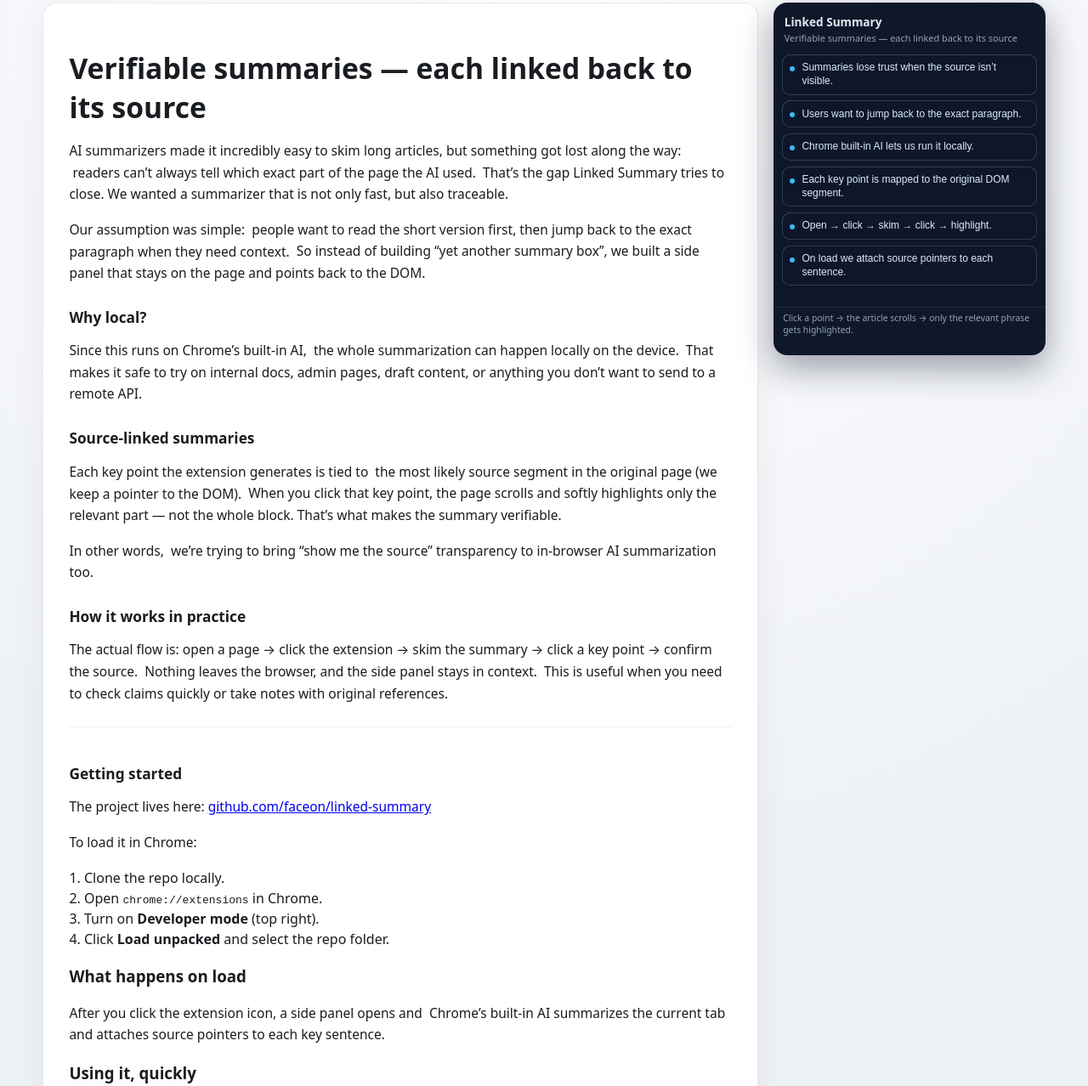
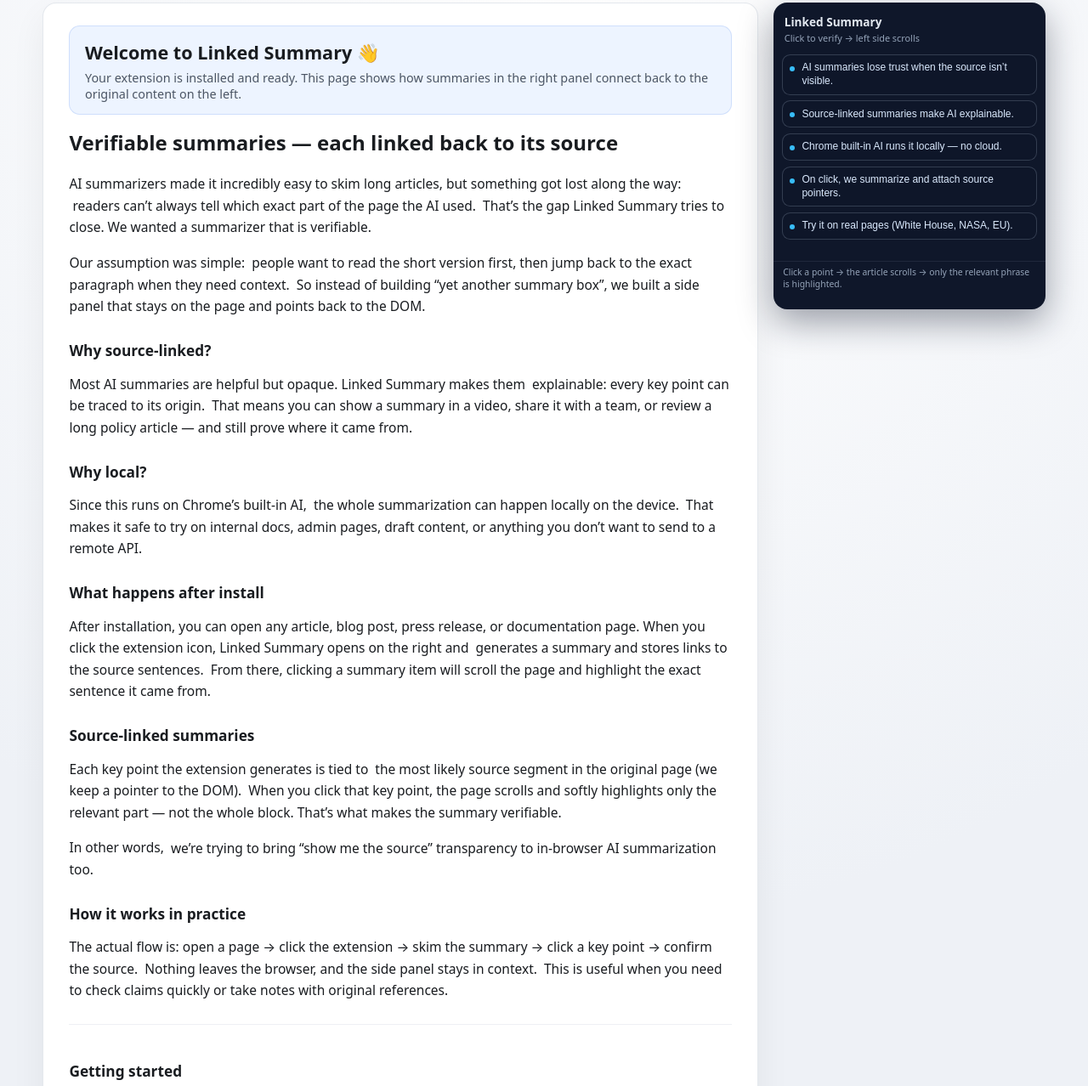
Before and after one commit to faceon/linked-summary, a website built with webpack: page docs/index.html in a window 1280 px wide. Shown: the part 32-1310 px from the top of the page at 85% size. Built offline with nearby package versions, Linux system fonts and the light colour scheme.

Commit message:
onboarding finalized

```diff
--- a/docs/index.html
+++ b/docs/index.html
@@ -11,7 +11,17 @@
       <!-- LEFT: article-like page -->
       <article class="page" id="page">
         <header class="page-header">
-          <h1>Verifiable summaries — each linked back to its source</h1>
+          <div class="welcome-block" id="p-welcome">
+            <h1>Welcome to Linked Summary 👋</h1>
+            <p class="welcome-text">
+              Your extension is installed and ready. This page shows how
+              summaries in the right panel connect back to the original content
+              on the left.
+            </p>
+          </div>
+          <h2 class="page-title">
+            Verifiable summaries — each linked back to its source
+          </h2>
         </header>
 
         <div class="article-body">
@@ -24,7 +34,7 @@
               used.
             </span>
             That’s the gap Linked Summary tries to close. We wanted a summarizer
-            that is not only fast, but also traceable.
+            that is verifiable.
           </p>
 
           <p>
@@ -37,6 +47,18 @@
             panel that stays on the page and points back to the DOM.
           </p>
 
+          <!-- NEW: Why source-linked -->
+          <h2 id="sec-why-source">Why source-linked?</h2>
+          <p>
+            Most AI summaries are helpful but opaque. Linked Summary makes them
+            <span class="hl-target" id="p-source-benefit">
+              explainable: every key point can be traced to its origin.
+            </span>
+            That means you can show a summary in a video, share it with a team,
+            or review a long policy article — and still prove where it came
+            from.
+          </p>
+
           <h2 id="sec-local">Why local?</h2>
           <p>
             Since this runs on Chrome’s built-in AI,
@@ -45,6 +67,19 @@
             </span>
             That makes it safe to try on internal docs, admin pages, draft
             content, or anything you don’t want to send to a remote API.
+          </p>
+
+          <!-- NEW: What happens after install -->
+          <h2 id="sec-after-install">What happens after install</h2>
+          <p>
+            After installation, you can open any article, blog post, press
+            release, or documentation page. When you click the extension icon,
+            Linked Summary opens on the right and
+            <span class="hl-target" id="p-loading">
+              generates a summary and stores links to the source sentences.
+            </span>
+            From there, clicking a summary item will scroll the page and
+            highlight the exact sentence it came from.
           </p>
 
           <h2 id="sec-linking">Source-linked summaries</h2>
@@ -82,39 +117,25 @@
           <section class="practical" id="sec-getting-started">
             <h2>Getting started</h2>
             <p>
-              The project lives here:
-              <a href="https://github.com/faceon/linked-summary">
-                github.com/faceon/linked-summary
-              </a>
+              If you want to reinstall or share it with teammates, use the build
+              from GitHub:
             </p>
-            <p>To load it in Chrome:</p>
             <ol class="compact-list">
-              <li>Clone the repo locally.</li>
-              <li>Open <code>chrome://extensions</code> in Chrome.</li>
-              <li>Turn on <strong>Developer mode</strong> (top right).</li>
               <li>
-                Click <strong>Load unpacked</strong> and select the repo folder.
+                <a
+                  href="https://github.com/faceon/linked-summary/releases/latest"
+                  >Download the latest build</a
+                >
               </li>
+              <li>Unzip the file.</li>
+              <li>In Chrome, go to <code>chrome://extensions</code></li>
+              <li>Enable <strong>Developer mode</strong> (top right).</li>
+              <li>
+                Click <strong>Load unpacked</strong> → select the unzipped
+                folder.
+              </li>
+              <li>Open any page and click the Linked Summary icon.</li>
             </ol>
-
-            <h3>What happens on load</h3>
-            <p>
-              After you click the extension icon, a side panel opens and
-              <span class="hl-target" id="p-loading">
-                Chrome’s built-in AI summarizes the current tab and attaches
-                source pointers to each key sentence.
-              </span>
-            </p>
-
-            <h3>Using it, quickly</h3>
-            <ul class="compact-list">
-              <li>Open any article-like page</li>
-              <li>Click the <em>Linked Summary</em> icon</li>
-              <li>Pick a key point on the right</li>
-              <li>
-                The left page scrolls and highlights only the relevant phrase
-              </li>
-            </ul>
           </section>
 
           <!-- 3. sample pages to try -->
@@ -122,7 +143,7 @@
             <h2>Pages to try</h2>
             <p>
               These are good test pages because they’re structured, public, and
-              long enough to show the value of linked summaries.
+              long enough to show the value of source-linked summaries.
               <span class="hl-target" id="p-links">
                 Open one of these and run the extension to see the
                 scroll-and-highlight behavior.
@@ -149,8 +170,9 @@
           </section>
 
           <p class="footnote">
-            This page is just a demo for the Chrome extension UI — it simulates
-            how the side panel scrolls and highlights the source.
+            This page is a demo for video and testing — it simulates how the
+            side panel scrolls and highlights the source for each summary item.
+            :contentReference[oaicite:1]{index=1}
           </p>
         </div>
       </article>
@@ -160,53 +182,45 @@
         <div class="sidepanel-header">
           <div>
             <div class="sidepanel-title">Linked Summary</div>
-            <div class="sidepanel-sub">
-              Verifiable summaries — each linked back to its source
-            </div>
+            <div class="sidepanel-sub">Click to verify → left side scrolls</div>
           </div>
         </div>
 
         <div class="summary-list">
           <button class="summary-item" data-target="p-problem">
             <span class="dot"></span>
-            <span class="summary-text"
-              >Summaries lose trust when the source isn’t visible.</span
-            >
+            <span class="summary-text">
+              AI summaries lose trust when the source isn’t visible.
+            </span>
           </button>
-          <button class="summary-item" data-target="p-jump">
+          <button class="summary-item" data-target="p-source-benefit">
             <span class="dot"></span>
-            <span class="summary-text"
-              >Users want to jump back to the exact paragraph.</span
-            >
+            <span class="summary-text">
+              Source-linked summaries make AI explainable.
+            </span>
           </button>
           <button class="summary-item" data-target="p-local">
             <span class="dot"></span>
-            <span class="summary-text"
-              >Chrome built-in AI lets us run it locally.</span
-            >
-          </button>
-          <button class="summary-item" data-target="p-linking">
-            <span class="dot"></span>
-            <span class="summary-text"
-              >Each key point is mapped to the original DOM segment.</span
-            >
-          </button>
-          <button class="summary-item" data-target="p-usage">
-            <span class="dot"></span>
-            <span class="summary-text"
-              >Open → click → skim → click → highlight.</span
-            >
+            <span class="summary-text">
+              Chrome built-in AI runs it locally — no cloud.
+            </span>
           </button>
           <button class="summary-item" data-target="p-loading">
             <span class="dot"></span>
-            <span class="summary-text"
-              >On load we attach source pointers to each sentence.</span
-            >
+            <span class="summary-text">
+              On click, we summarize and attach source pointers.
+            </span>
+          </button>
+          <button class="summary-item" data-target="p-links">
+            <span class="dot"></span>
+            <span class="summary-text">
+              Try it on real pages (White House, NASA, EU).
+            </span>
           </button>
         </div>
 
         <p class="panel-hint">
-          Click a point → the article scrolls → only the relevant phrase gets
+          Click a point → the article scrolls → only the relevant phrase is
           highlighted.
         </p>
       </aside>
@@ -214,7 +228,7 @@
 
     <script>
       const items = document.querySelectorAll(".summary-item");
-      const targets = document.querySelectorAll(".hl-target");
+      const targets = document.querySelectorAll(".hl-target, .welcome-block");
 
       function clearHighlights() {
         targets.forEach((t) => t.classList.remove("is-highlighted"));
--- a/docs/style.css
+++ b/docs/style.css
@@ -178,3 +178,23 @@
   padding: 0.3rem 0.7rem 0.8rem;
   border-top: 1px solid rgba(148, 163, 184, 0.12);
 }
+
+.welcome-block {
+  background: #edf4ff;
+  border: 1px solid rgba(37, 99, 235, 0.15);
+  border-radius: 0.8rem;
+  padding: 1rem 1.1rem 0.9rem;
+  margin-bottom: 1rem;
+}
+.welcome-block h1 {
+  margin: 0 0 0.4rem;
+  font-size: 1.35rem;
+}
+.welcome-text {
+  margin: 0;
+  color: #4b5563;
+  font-size: 0.9rem;
+}
+.page-title {
+  margin-top: 0.4rem;
+}
```
Also changed, not shown: README.md.
